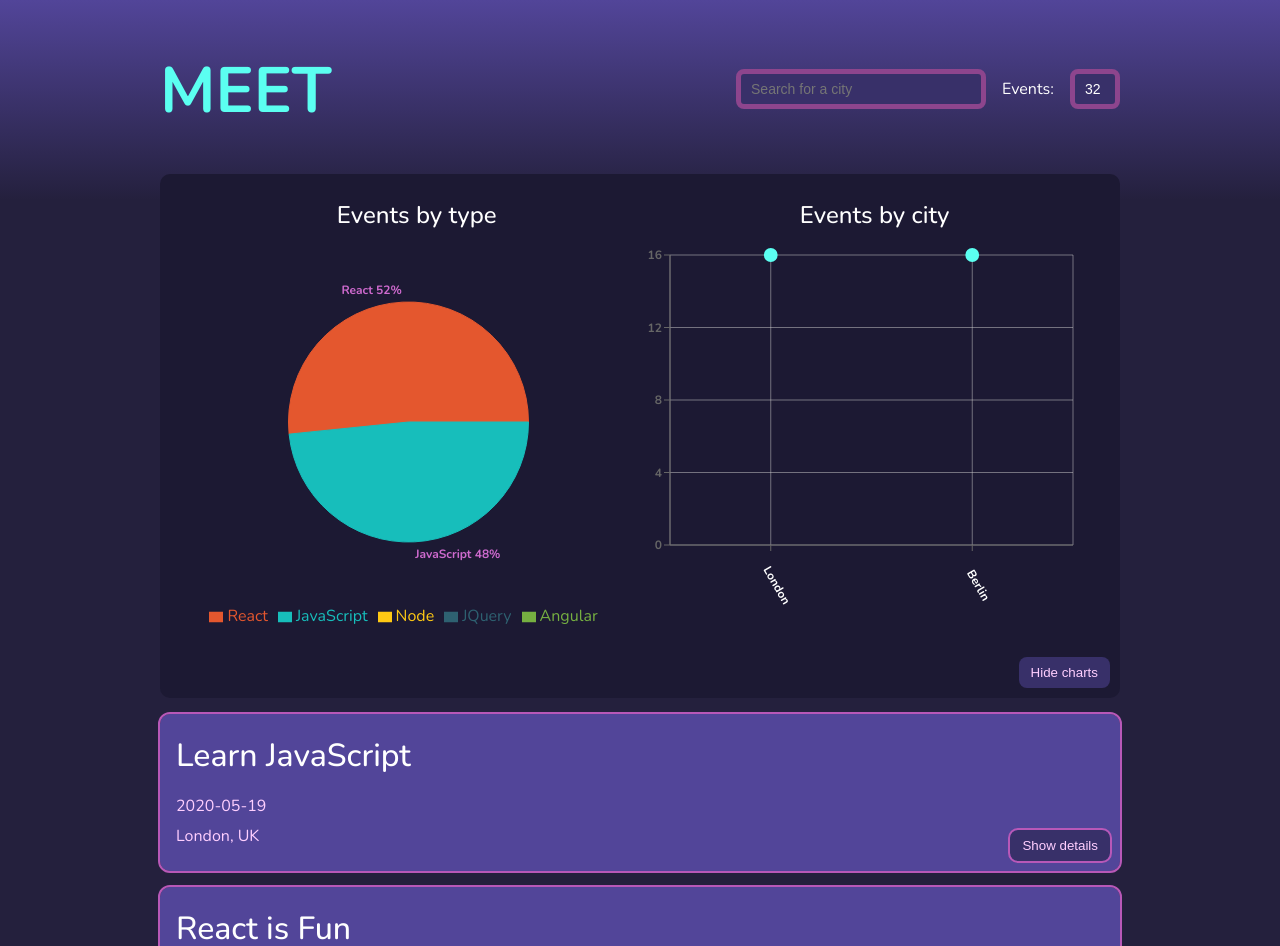
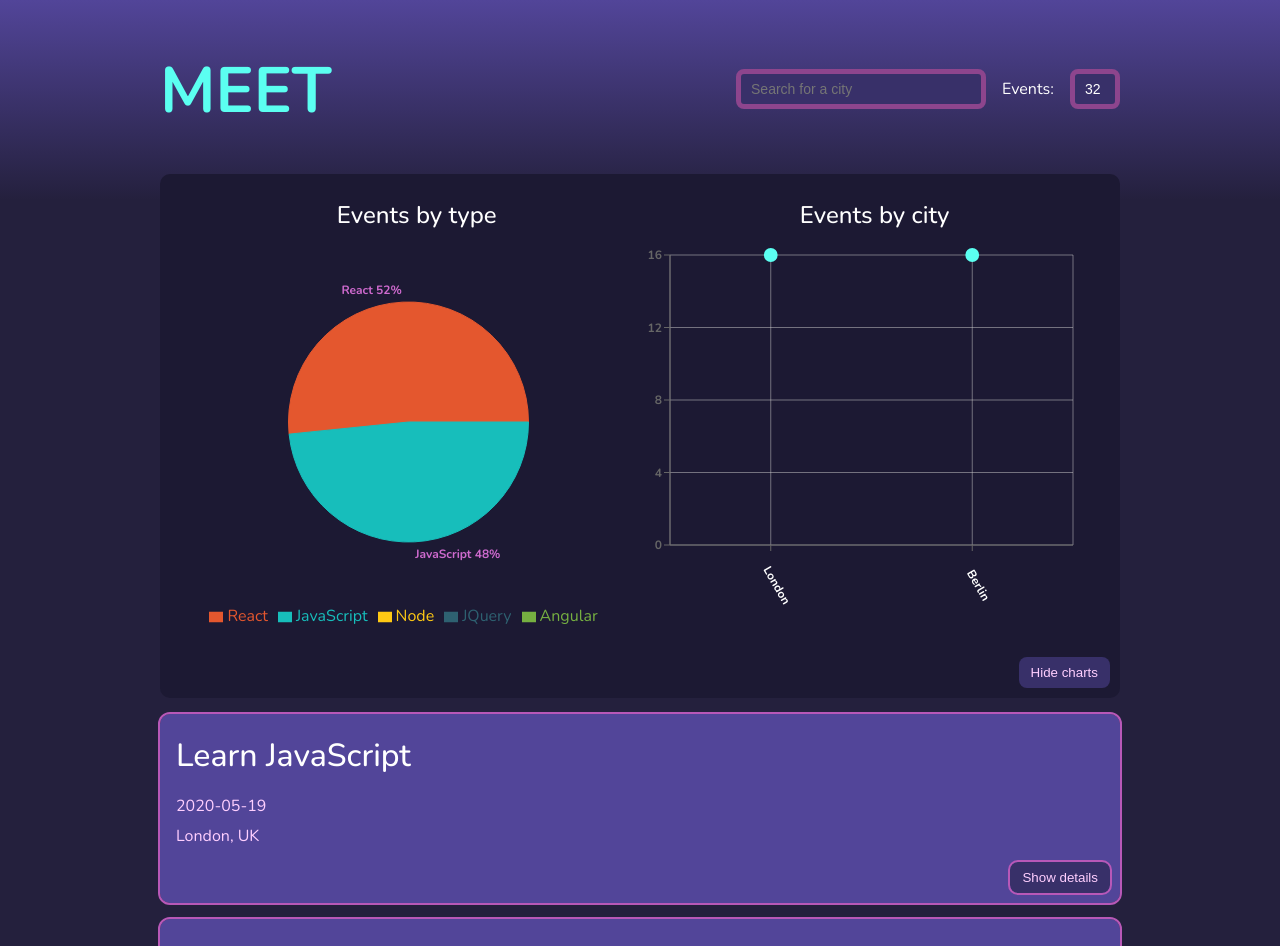
Before and after one commit to timok81/cf-meet, a React (Vite) app: page / in a window 1280 px wide. Shown: the top 946 px of the page. Built offline with nearby package versions, Linux system fonts and the light colour scheme; what atatus-spa would draw is missing.

Commit message:
Increased event bottom padding

```diff
--- a/src/App.css
+++ b/src/App.css
@@ -191,7 +191,7 @@ input[type="number"]:focus {
 
 .event {
   width: 100%;
-  padding: 16px;
+  padding: 16px 16px 48px 16px;
   margin-bottom: 1rem;
   text-align: left;
   outline: 2px solid var(--event-border-color);
@@ -252,7 +252,7 @@ a:visited {
 
 .show-details:focus,
 .show-charts:focus {
-outline: 2px solid var(--button-text-color);
+  outline: 2px solid var(--button-text-color);
 }
 
 .alerts-container {
```
